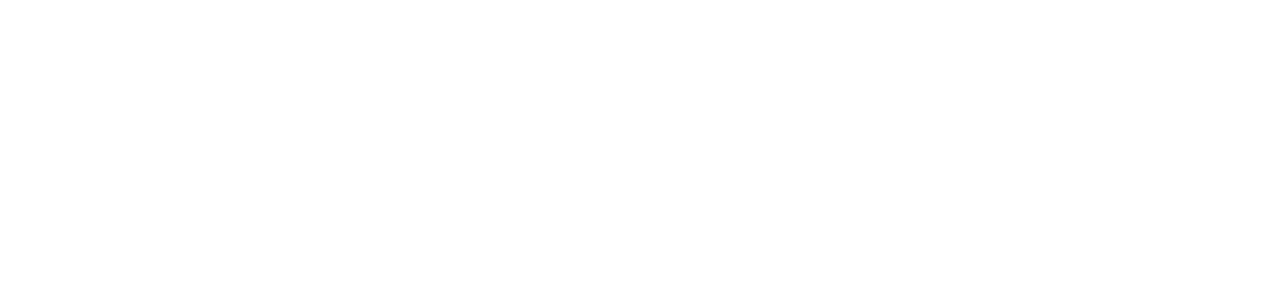
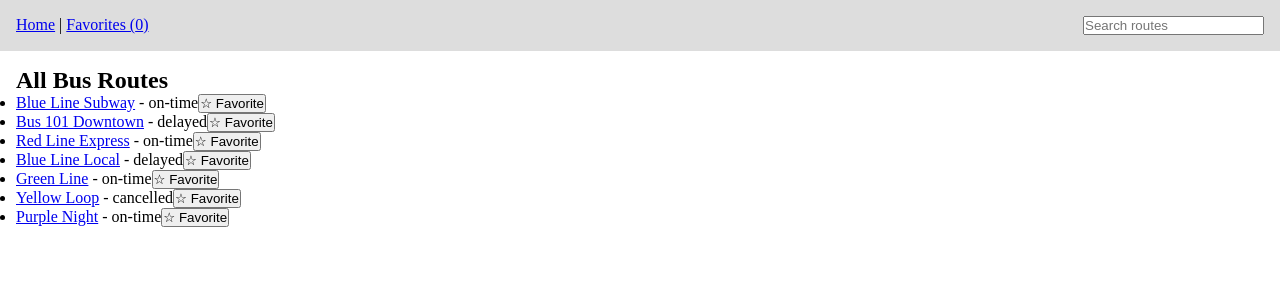
Before and after one commit to thatmehdude/bus-transit-system, a React (Vite) app: page / in a window 1280 px wide. Shown: the top 300 px of the page. Built offline with nearby package versions, Linux system fonts and the light colour scheme.

Commit message:
Implement routing and page components for Home, Favorites, and Route Details

```diff
--- a/src/App.tsx
+++ b/src/App.tsx
@@ -1,10 +1,25 @@
+import { BrowserRouter, Routes, Route } from "react-router-dom"
+import { Navbar } from "./components/NavBar"
+import { RouteProvider } from "./RouteContext"
+import HomePage from "./pages/HomePage";
+import FavoritesPage from "./pages/Favourites";
+import RouteDetailPage from "./pages/RouteDetail";
 function App() {
 
   return (
     <>
-
+      <RouteProvider>
+        <BrowserRouter>
+          <Navbar />
+          <Routes>
+            <Route path="/" element={<HomePage />}/>
+            <Route path="/favourites" element={<FavoritesPage />}/>
+            <Route path="/routes/:routeId" element={<RouteDetailPage />}/>
+          </Routes>
+        </BrowserRouter>
+      </RouteProvider>
     </>
-  )
+  );
 }
 
 export default App
--- a/src/RouteContext.tsx
+++ b/src/RouteContext.tsx
@@ -28,7 +28,7 @@ type RouteContextType = {
 
 const RouteContext = createContext<RouteContextType | undefined>(undefined);
 
-export const useRoute = () => {
+export const useRouteContext = () => {
     const context = useContext(RouteContext);
     if (context === undefined) {
         throw new Error("useRoute must be within a Route provider");
--- a/src/components/NavBar.tsx
+++ b/src/components/NavBar.tsx
@@ -0,0 +1,20 @@
+import { Link } from "react-router-dom";
+import { useRouteContext } from "../RouteContext";
+
+export const Navbar = () => {
+  const { favourites, searchQuery, setSearchQuery } = useRouteContext();
+
+  return (
+    <nav className="nav-bar">
+      <div>
+        <Link to="/">Home</Link> | <Link to="/favourites">Favorites ({favourites.length})</Link>
+      </div>
+      <input
+        type="text"
+        placeholder="Search routes"
+        value={searchQuery}
+        onChange={(e) => setSearchQuery(e.target.value)}
+      />
+    </nav>
+  );
+};
--- a/src/index.css
+++ b/src/index.css
@@ -3,3 +3,10 @@
   margin: 0;
   padding: 0;
 }
+
+.nav-bar {
+  padding: 1rem;
+  background-color: #ddd;
+  display: flex;
+  justify-content: space-between;
+}
--- a/src/pages/Favourites.tsx
+++ b/src/pages/Favourites.tsx
@@ -0,0 +1,31 @@
+import { Link } from "react-router-dom";
+import { useRouteContext } from "../RouteContext";
+
+const FavoritesPage = () => {
+  const { favourites, routes, toggleFavorite } = useRouteContext();
+  const favoriteRoutes = routes.filter((r) => favourites.includes(r.id));
+
+  return (
+    <div style={{ padding: "1rem" }}>
+      <h2>Your Favorite Routes</h2>
+      {favoriteRoutes.length === 0 ? (
+        <p>No favorites yet!</p>
+      ) : (
+        <ul>
+          {favoriteRoutes.map((route) => (
+            <div key={route.id}>
+              <li>
+                <Link to={`/routes/${route.id}`}>{route.name}</Link>
+                <button onClick={() => toggleFavorite(route.id)}>
+                  ★ Unfavorite
+                </button>
+              </li>
+            </div>
+          ))}
+        </ul>
+      )}
+    </div>
+  );
+};
+
+export default FavoritesPage;
--- a/src/pages/HomePage.tsx
+++ b/src/pages/HomePage.tsx
@@ -0,0 +1,31 @@
+import { Link } from "react-router-dom";
+import { useRouteContext } from "../RouteContext";
+
+const HomePage = () => {
+  const { routes, toggleFavorite, favourites, searchQuery } = useRouteContext();
+
+  const filteredRoutes = routes.filter((r) =>
+    r.name.toLowerCase().includes(searchQuery.toLowerCase())
+  );
+
+  return (
+    <div style={{ padding: "1rem" }}>
+      <h2>All Bus Routes</h2>
+      <ul>
+        {filteredRoutes.map((route) => (
+          <div key={route.id}>
+            <li>
+              <Link to={`/routes/${route.id}`}>{route.name}</Link> -{" "}
+              {route.status}
+              <button onClick={() => toggleFavorite(route.id)}>
+                {favourites.includes(route.id) ? "★ Unfavorite" : "☆ Favorite"}
+              </button>
+            </li>
+          </div>
+        ))}
+      </ul>
+    </div>
+  );
+};
+
+export default HomePage;
--- /dev/null
+++ b/src/pages/RouteDetail.tsx
@@ -0,0 +1,25 @@
+import { useParams } from "react-router-dom";
+import { useRouteContext } from "../RouteContext";
+
+const RouteDetailPage = () => {
+  const { routes } = useRouteContext();
+  const { routeId } = useParams();
+  const route = routes.find((r) => r.id === routeId);
+
+  if (!route) return <div>Route not found</div>;
+
+  return (
+    <div style={{ padding: "1rem" }}>
+      <h2>{route.name}</h2>
+      <p>Status: {route.status}</p>
+      <h3>Schedule:</h3>
+      <ul>
+        {route.schedule.map((time, idx) => (
+          <li key={idx}>{time}</li>
+        ))}
+      </ul>
+    </div>
+  );
+};
+
+export default RouteDetailPage;
```
